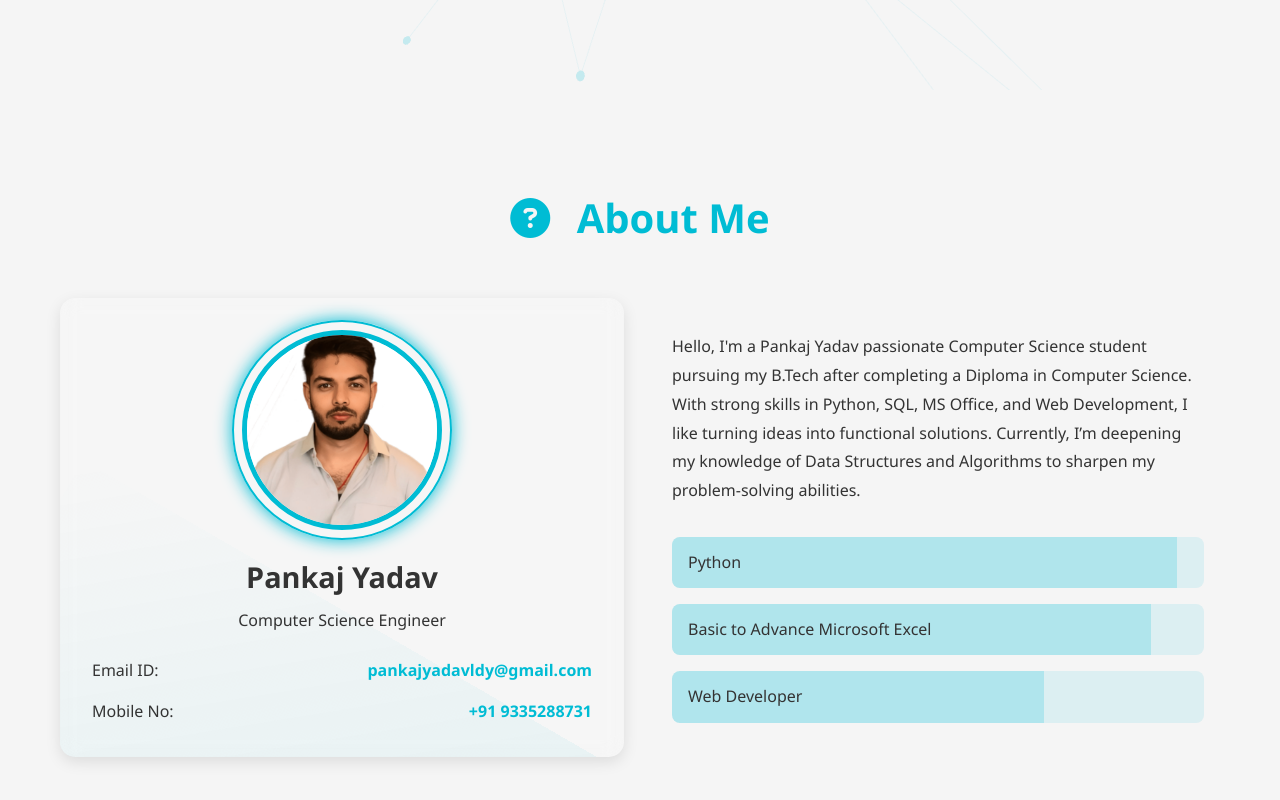
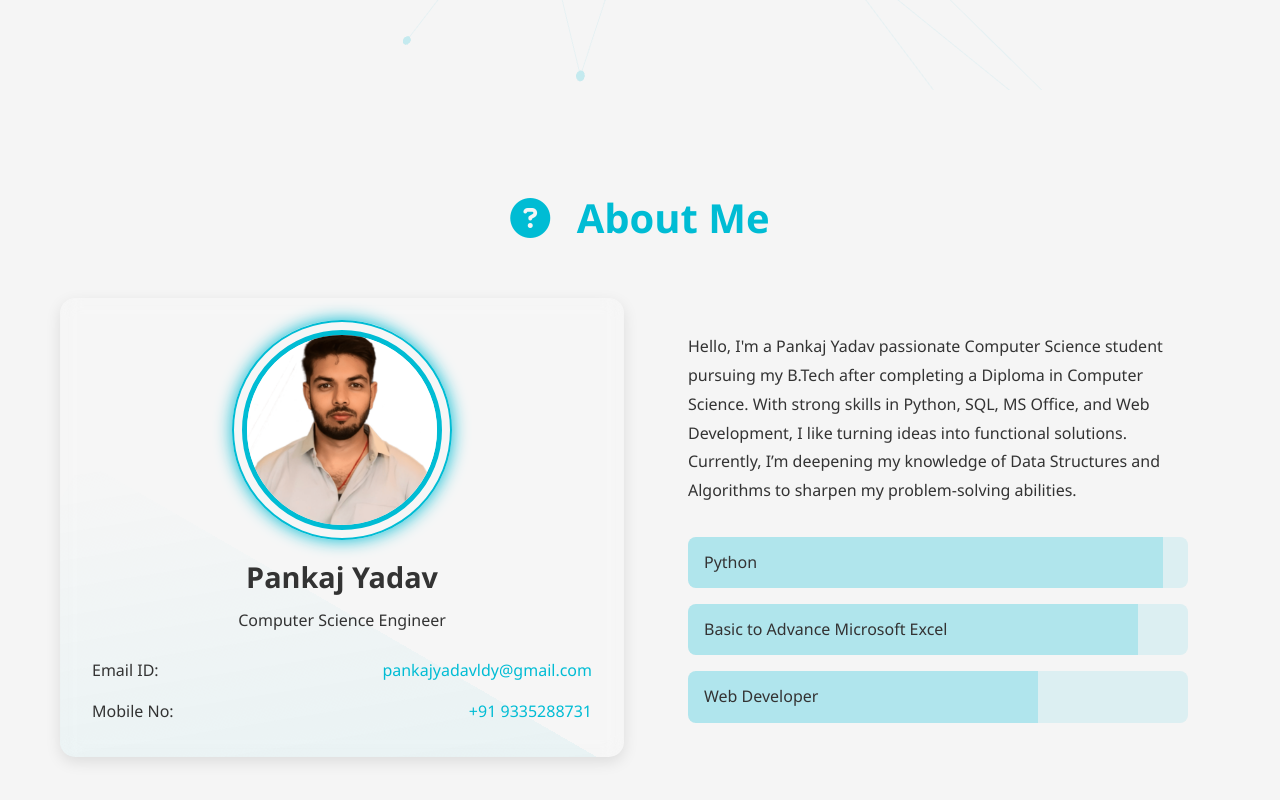
Before and after one commit to JE-Pankaj-Yadav/My-Portfolio-Website, a plain HTML site: page index.html in a window 1280 px wide. Shown: the part 710-1510 px from the top of the page. Drawn offline with nearby package versions, Linux system fonts and the light colour scheme; animation ran at ten frames a second.

Commit message:
Some Modification

```diff
--- a/styles.css
+++ b/styles.css
@@ -303,12 +303,12 @@ body {
 }
 
 .stat-value {
-    font-weight: bold;
+    /* font-weight: bold; */
     color: var(--primary);
 }
 
 .about-text {
-    padding: 1rem;
+    padding: 2rem;
 }
 
 .about-text p {
```
